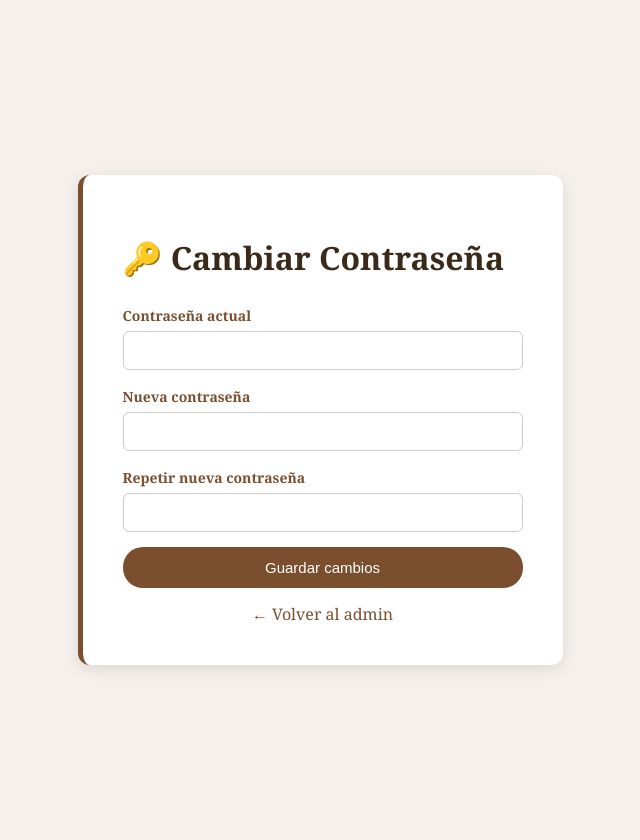
After one commit to ismaelsantillan279/caf--bar-men-mi-primer-repositorio-, a Flask app: page /admin/cambiar-password in a window 1280 px wide. The commit adds this page. Shown: the whole page, without its empty margins (320-960 px from the left). Run offline with Flask 3, Linux system fonts and the light colour scheme; the visitor is signed in with stand-in values (Sample User, id 1).

Commit message:
agregado cambiar contraseña desde admin

```diff
--- a/app.py
+++ b/app.py
@@ -7,12 +7,35 @@ app.secret_key = "cafebar2024"
 @app.route("/login", methods=["GET", "POST"])
 def login():
     if request.method == "POST":
-        if request.form["password"] == "admin123":
-            session["admin"] = True
-            return redirect(url_for("admin"))
-        else:
-            return render_template("login.html", error="Contraseña incorrecta")
+            password_actual = database.obtener_password()
+            if request.form["password"] == password_actual:
+                session["admin"] = True
+                return redirect(url_for("admin"))
+            else:
+                return render_template("login.html", error="Contraseña incorrecta")
     return render_template("login.html", error=None)
+
+@app.route("/admin/cambiar-password", methods=["GET", "POST"])
+def cambiar_password():
+    if not session.get("admin"):
+        return redirect(url_for("login"))
+    if request.method == "POST":
+        password_actual = database.obtener_password()
+        actual = request.form["actual"]
+        nueva = request.form["nueva"]
+        repetir = request.form["repetir"]
+
+        if actual != password_actual:
+            return render_template("cambiar_password.html", error="La contraseña actual es incorrecta")
+        if nueva != repetir:
+            return render_template("cambiar_password.html", error="Las contraseñas nuevas no coinciden")
+        if len(nueva) < 6:
+            return render_template("cambiar_password.html", error="La contraseña debe tener al menos 6 caracteres")
+
+        database.cambiar_password(nueva)
+        return render_template("cambiar_password.html", exito="¡Contraseña cambiada correctamente!")
+
+    return render_template("cambiar_password.html", error=None)
 
 @app.route("/logout")
 def logout():
--- a/templates/admin.html
+++ b/templates/admin.html
@@ -26,6 +26,7 @@
     <a href="/admin/pedidos" class="btn-volver" style="margin-left:10px;">📋 Ver pedidos</a>
     <a href="/logout" class="btn-volver" style="background:#c0392b;">🔒 Cerrar sesión</a>
     <a href="/admin/historial" class="btn-volver" style="margin-left:10px;">📋 Historial del día</a>
+    <a href="/admin/cambiar-password" class="btn-volver" style="margin-left:10px;">🔑 Cambiar contraseña</a>
 
     <!-- FORMULARIO PARA AGREGAR PRODUCTO -->
     <div class="form-agregar">
--- /dev/null
+++ b/templates/cambiar_password.html
@@ -0,0 +1,46 @@
+<!DOCTYPE html>
+<html lang="es">
+<head>
+    <meta charset="UTF-8">
+    <title>Cambiar Contraseña - Admin</title>
+    <style>
+        body { font-family: Georgia, serif; background: #f5f0eb; color: #3b2a1a; display: flex; justify-content: center; align-items: center; min-height: 100vh; margin: 0; padding: 20px; }
+        .box { background: white; padding: 40px; border-radius: 12px; max-width: 400px; width: 100%; border-left: 5px solid #7b4f2e; box-shadow: 0 4px 15px rgba(0,0,0,0.1); }
+        h1 { margin-bottom: 25px; }
+        label { font-size: 14px; color: #7b4f2e; font-weight: bold; }
+        input { width: 100%; padding: 10px; border: 1px solid #ccc; border-radius: 6px; font-size: 15px; margin-bottom: 15px; box-sizing: border-box; margin-top: 5px; }
+        button { width: 100%; padding: 12px; background: #7b4f2e; color: white; border: none; border-radius: 20px; font-size: 15px; cursor: pointer; }
+        button:hover { background: #3b2a1a; }
+        .error { color: #c0392b; margin-bottom: 15px; font-size: 14px; }
+        .exito { color: #2ecc71; margin-bottom: 15px; font-size: 14px; font-weight: bold; }
+        .btn-volver { display: block; text-align: center; margin-top: 15px; color: #7b4f2e; text-decoration: none; }
+    </style>
+</head>
+<body>
+    <div class="box">
+        <h1>🔑 Cambiar Contraseña</h1>
+
+        {% if error %}
+        <p class="error">⚠ {{ error }}</p>
+        {% endif %}
+
+        {% if exito %}
+        <p class="exito">✅ {{ exito }}</p>
+        {% endif %}
+
+        <form method="POST">
+            <label>Contraseña actual</label>
+            <input type="password" name="actual" required>
+
+            <label>Nueva contraseña</label>
+            <input type="password" name="nueva" required>
+
+            <label>Repetir nueva contraseña</label>
+            <input type="password" name="repetir" required>
+
+            <button type="submit">Guardar cambios</button>
+        </form>
+        <a href="/admin" class="btn-volver">← Volver al admin</a>
+    </div>
+</body>
+</html>
```
Also changed, not shown: database.py (+32 -0 lines).
